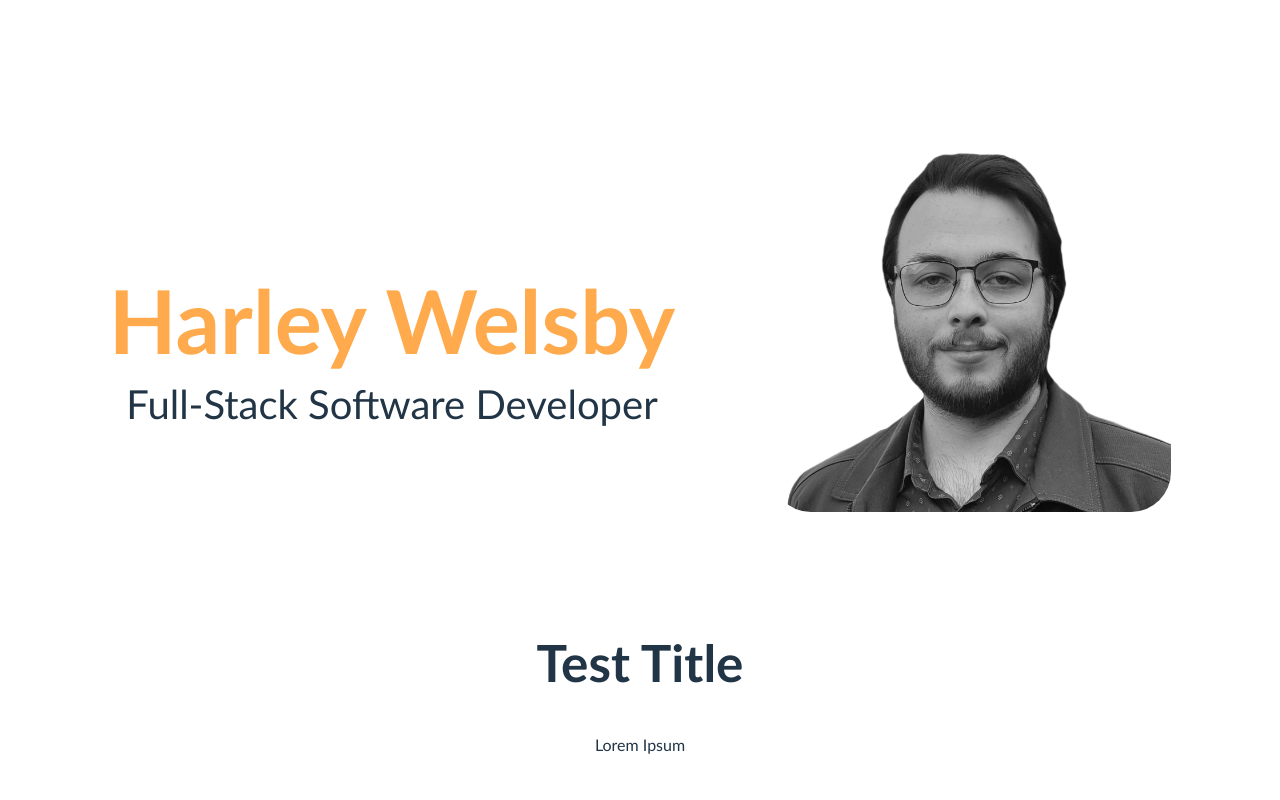
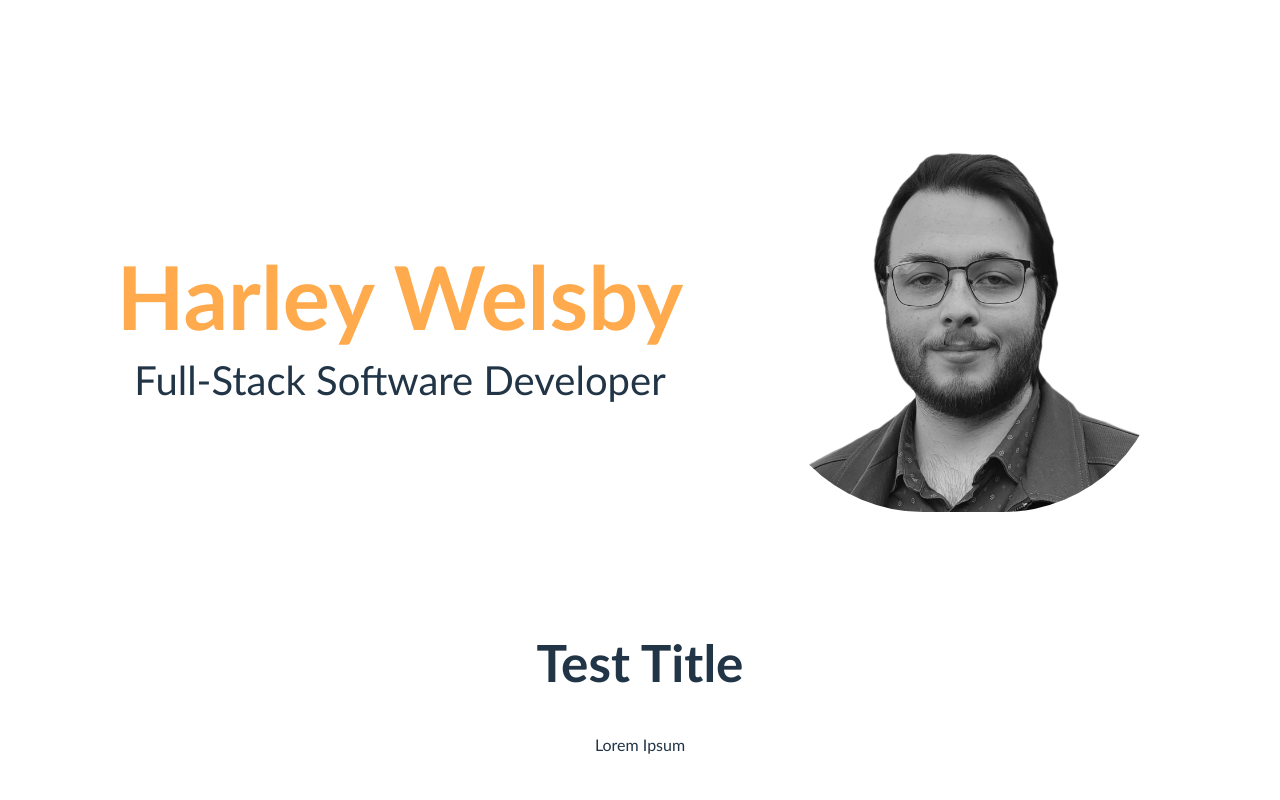
Before and after one commit to harleywelsby/Portfolio-Site, a React (Vite) app: page / in a window 1280 px wide. Shown: the top 800 px of the page. Built offline with nearby package versions, Linux system fonts and the light colour scheme.

Commit message:
Use styled-components for more elegant mobile/web setup

```diff
--- a/package.json
+++ b/package.json
@@ -11,6 +11,7 @@
   },
   "dependencies": {
     "react": "^18.2.0",
+    "react-device-detect": "^2.2.3",
     "react-dom": "^18.2.0"
   },
   "devDependencies": {
@@ -24,6 +25,7 @@
     "eslint-plugin-react-hooks": "^4.6.0",
     "eslint-plugin-react-refresh": "^0.4.5",
     "prettier": "^3.2.5",
+    "styled-components": "^6.1.8",
     "typescript": "^5.2.2",
     "vite": "^5.1.3"
   }
--- a/src/App.tsx
+++ b/src/App.tsx
@@ -4,7 +4,6 @@ import HomeSection from './sections/HomeSection';
 
 function App() {
   const observer = useRef<IntersectionObserver | null>(null);
-
   useEffect(() => {
     observer.current = new IntersectionObserver((entries) => {
       entries.forEach((entry) => {
--- a/src/sections/HomeSection.tsx
+++ b/src/sections/HomeSection.tsx
@@ -1,20 +1,15 @@
 import '../styles/globals.css';
+import { HeadshotImage, NameText, RoleText } from '../styles/styledComponents';
 
 function HomeSection() {
   return (
     <section className="hidden paddedSection verticalCenter">
       <div className="horizontal">
         <div>
-          <h1 className="nameText webTitle">Harley Welsby</h1>
-          <p className="roleText webSubTitle">Full-Stack Software Developer</p>
+          <NameText>Harley Welsby</NameText>
+          <RoleText>Full-Stack Software Developer</RoleText>
         </div>
-        <img
-          className="profilePhoto"
-          src="src/assets/harleyHeadshot.webp"
-          width={400}
-          height={400}
-          loading="eager"
-        />
+        <HeadshotImage src="src/assets/harleyHeadshot.webp" loading="eager" />
       </div>
     </section>
   );
--- a/src/styles/globals.css
+++ b/src/styles/globals.css
@@ -43,29 +43,24 @@
 
 /* Text */
 
-.nameText {
-  color: var(--title-orange);
-  margin-bottom: 0.3rem;
-  margin-top: 10rem;
+.mobileTitle {
+  font-size: 2.5rem;
 }
 
-.roleText {
-  font-size: 1.5rem;
-  margin: 0;
-}
-
-.webTitle {
-  font-size: 5.5rem;
-}
-
-.webSubTitle {
-  font-size: 2.5rem;
+.mobileSubTitle {
+  font-size: 1rem;
 }
 
 /* Images */
 
-.profilePhoto {
+.webProfilePhoto {
   display: flex;
   border-radius: 10%;
   margin-left: 6rem;
 }
+
+.mobileProfilePhoto {
+  display: flex;
+  border-radius: 10%;
+  margin-left: 0.5rem;
+}
--- /dev/null
+++ b/src/styles/styledComponents.ts
@@ -0,0 +1,26 @@
+import styled from 'styled-components';
+import { isMobile } from 'react-device-detect';
+
+/* Text */
+
+export const NameText = styled.h1`
+  color: var(--title-orange);
+  margin-bottom: 0.3rem;
+  margin-top: ${isMobile ? '0.5rem' : '8.5rem'};
+  font-size: ${isMobile ? '2.5rem' : '5.5rem'};
+`;
+
+export const RoleText = styled.p`
+  margin: 0;
+  font-size: ${isMobile ? '1rem' : '2.5rem'};
+`;
+
+/* Images */
+
+export const HeadshotImage = styled.img`
+  border-radius: 40%;
+  margin-top: ${isMobile ? '0rem' : '0rem'};
+  margin-left: ${isMobile ? '0rem' : '5rem'};
+  width: ${isMobile ? '150px' : '400px'};
+  height: ${isMobile ? '150px' : '400px'};
+`;
```
Also changed, not shown: 1 other file (tests, documents, lock files or other folders).
